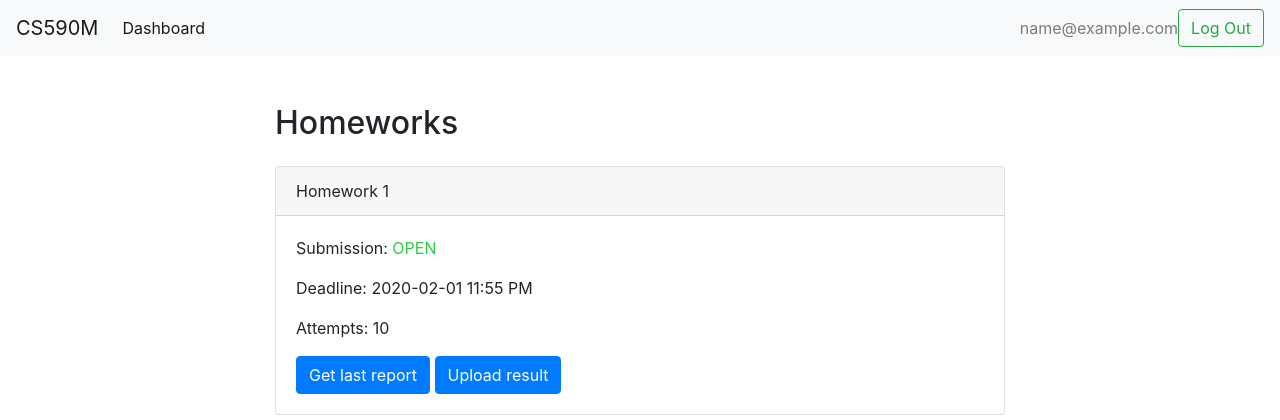
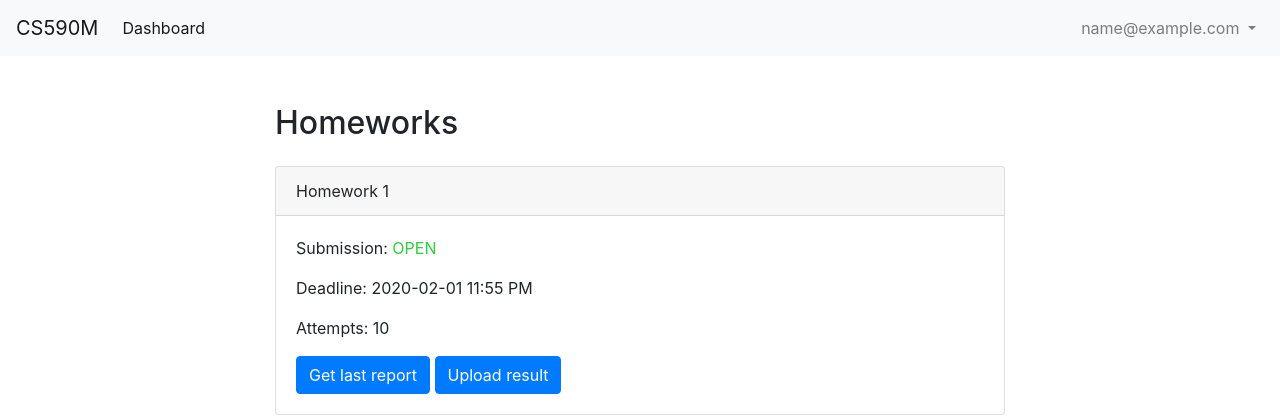
Before and after one commit to Weiqi97/RLO, a Flask app: page /dashboard in a window 1280 px wide. Shown: the top 420 px of the page. Run offline with Flask 2, Linux system fonts and the light colour scheme; a user stored in the database is signed in; tables that the repository leaves empty hold one stand-in row (values such as "Sample post"); some libraries are stand-ins or nearby versions.

Commit message:
Change logout HTML

```diff
--- a/templates/base.html
+++ b/templates/base.html
@@ -27,12 +27,17 @@
       </ul>
 
       {% if current_user.is_authenticated %}
-          <span class="navbar-text">
-              {{ current_user.email }}
-          </span>
-          <a href="{{ url_for('logout') }}">
-            <button class="btn btn-outline-success my-2 my-sm-0" type="submit">Log Out</button>
+      <ul class="navbar-nav">
+        <li class="nav-item dropdown">
+          <a class="nav-link dropdown-toggle" href="#" id="navbarDropdown" role="button" data-toggle="dropdown"
+            aria-haspopup="true" aria-expanded="false">
+            {{ current_user.email }}
           </a>
+          <div class="dropdown-menu dropdown-menu-right" aria-labelledby="navbarDropdown">
+            <a class="dropdown-item" href="{{ url_for('logout') }}">Logout</a>
+          </div>
+        </li>
+      </ul>
       {% else %}
       <a href="{{ url_for('login') }}">
         <button class="btn btn-outline-success my-2 my-sm-0" type="submit">Log In</button>
```
